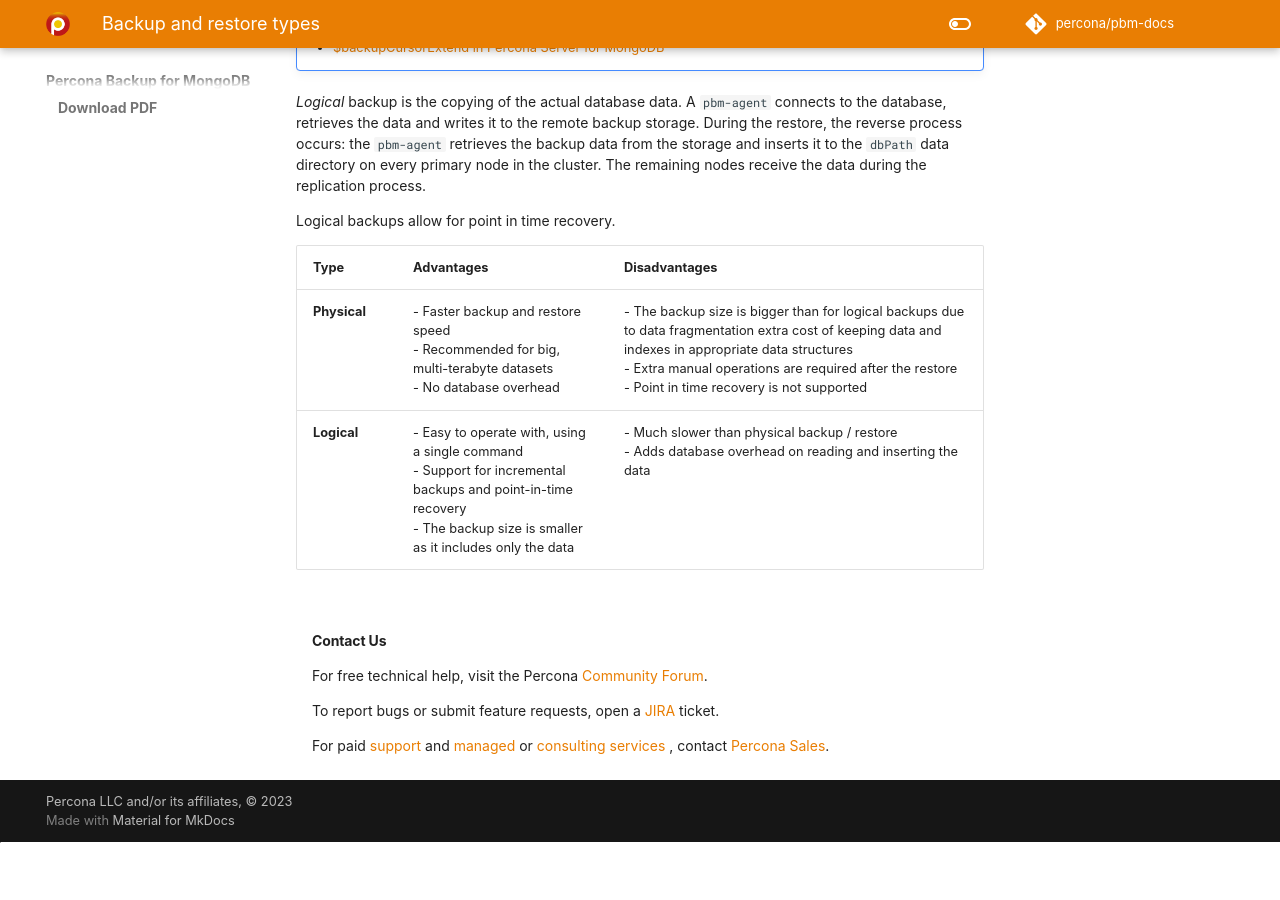
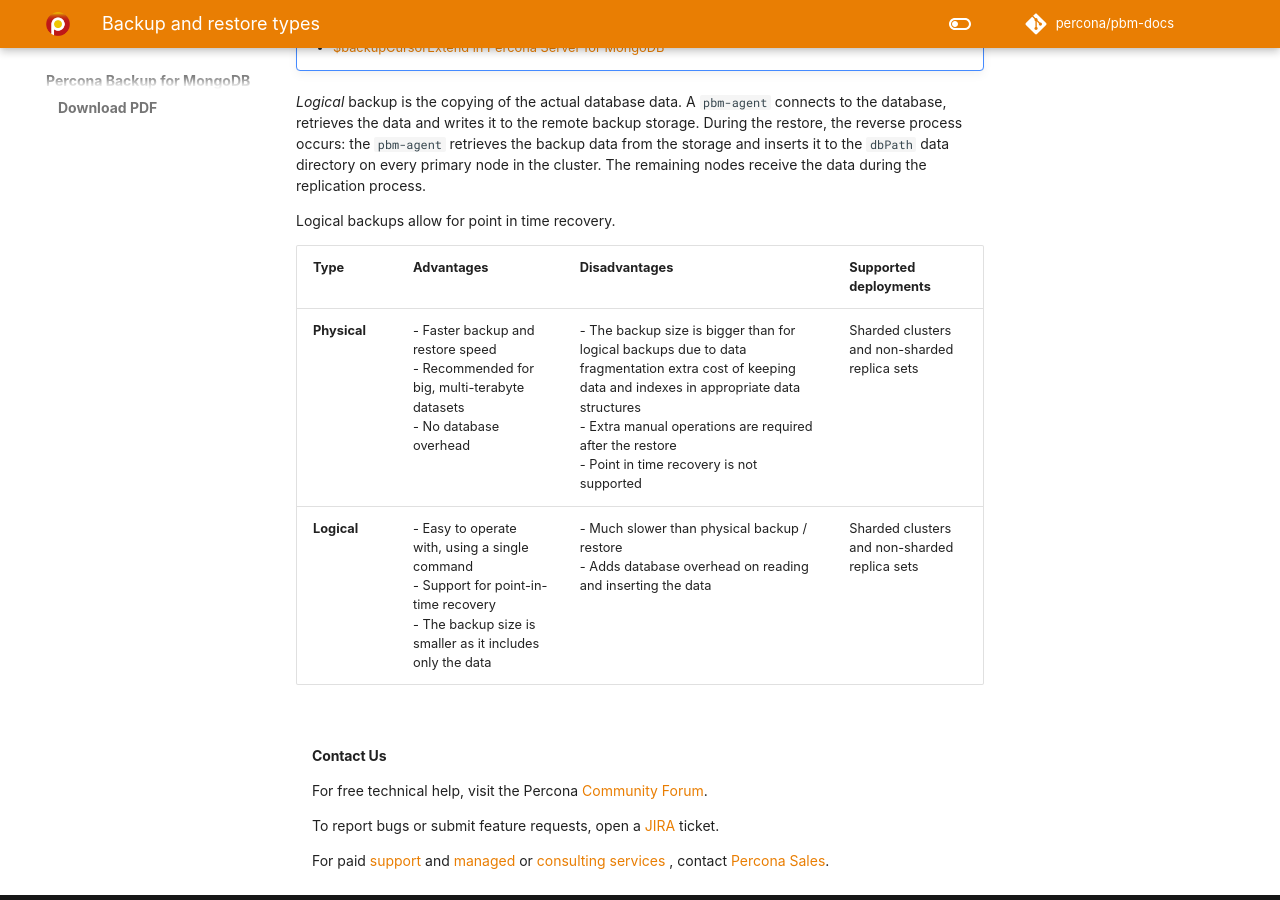
Before and after one commit to percona/pbm-docs, an MkDocs documentation site: the page built from docs/details/backup-types.md, in a window 1280 px wide and 900 px high, scrolled down 718 px. Built offline with MkDocs 1.6.1 and Material for MkDocs 9.7.7, drawn with Linux system fonts in a browser that asks for light colours; nearby versions of some CDN libraries; some web fonts are replaced; comment, search, counter and statistics services are not loaded; before the commit the page ends 1561 px from its top, so only the background shows below that.

Commit message:
Pbm 1010 add deployments to backups (#68)
 PBM-1010 Added supported deployments per backup type

```diff
--- a/docs/details/backup-types.md
+++ b/docs/details/backup-types.md
@@ -23,7 +23,7 @@
 
 Logical backups allow for point in time recovery.
 
-| **Type**     | **Advantages**      | **Disadvantages** |
-| : ---------- | ------------------- | ----------------- |
-| **Physical** | - Faster backup and restore speed <br> - Recommended for big, multi-terabyte datasets <br> - No database overhead | - The backup size is bigger than for logical backups due to data fragmentation extra cost of keeping data and indexes in appropriate data structures <br> - Extra manual operations are required after the restore <br> - Point in time recovery is not supported |
-| **Logical**  | - Easy to operate with, using a single command <br> - Support for incremental backups and point-in-time recovery <br> - The backup size is smaller as it includes only the data | - Much slower than physical backup / restore <br> - Adds database overhead on reading and inserting the data|
+| **Type**     | **Advantages**      | **Disadvantages** | **Supported deployments**|
+| : ---------- | ------------------- | ----------------- | --------------- |
+| **Physical** | - Faster backup and restore speed <br> - Recommended for big, multi-terabyte datasets <br> - No database overhead | - The backup size is bigger than for logical backups due to data fragmentation extra cost of keeping data and indexes in appropriate data structures <br> - Extra manual operations are required after the restore <br> - Point in time recovery is not supported | Sharded clusters and non-sharded replica sets |
+| **Logical**  | - Easy to operate with, using a single command <br> - Support for point-in-time recovery <br> - The backup size is smaller as it includes only the data | - Much slower than physical backup / restore <br> - Adds database overhead on reading and inserting the data| Sharded clusters and non-sharded replica sets |
```
